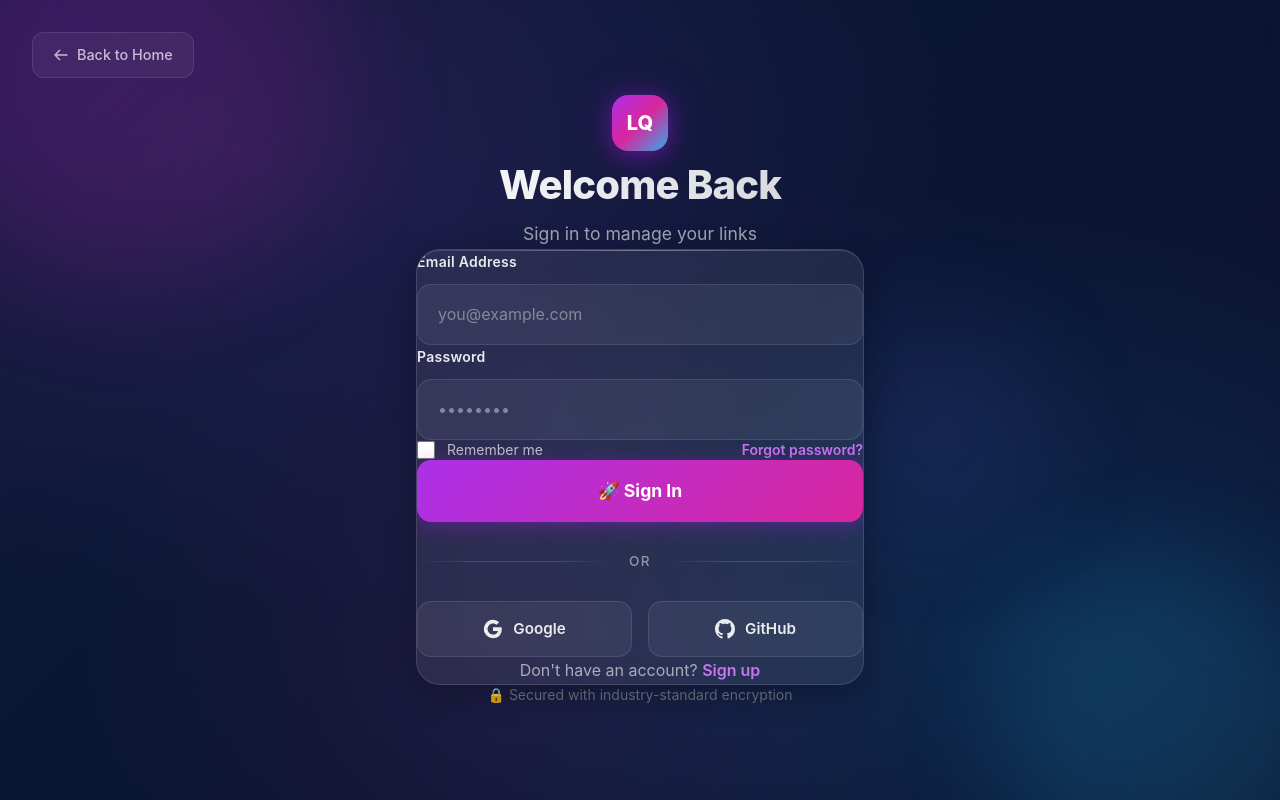
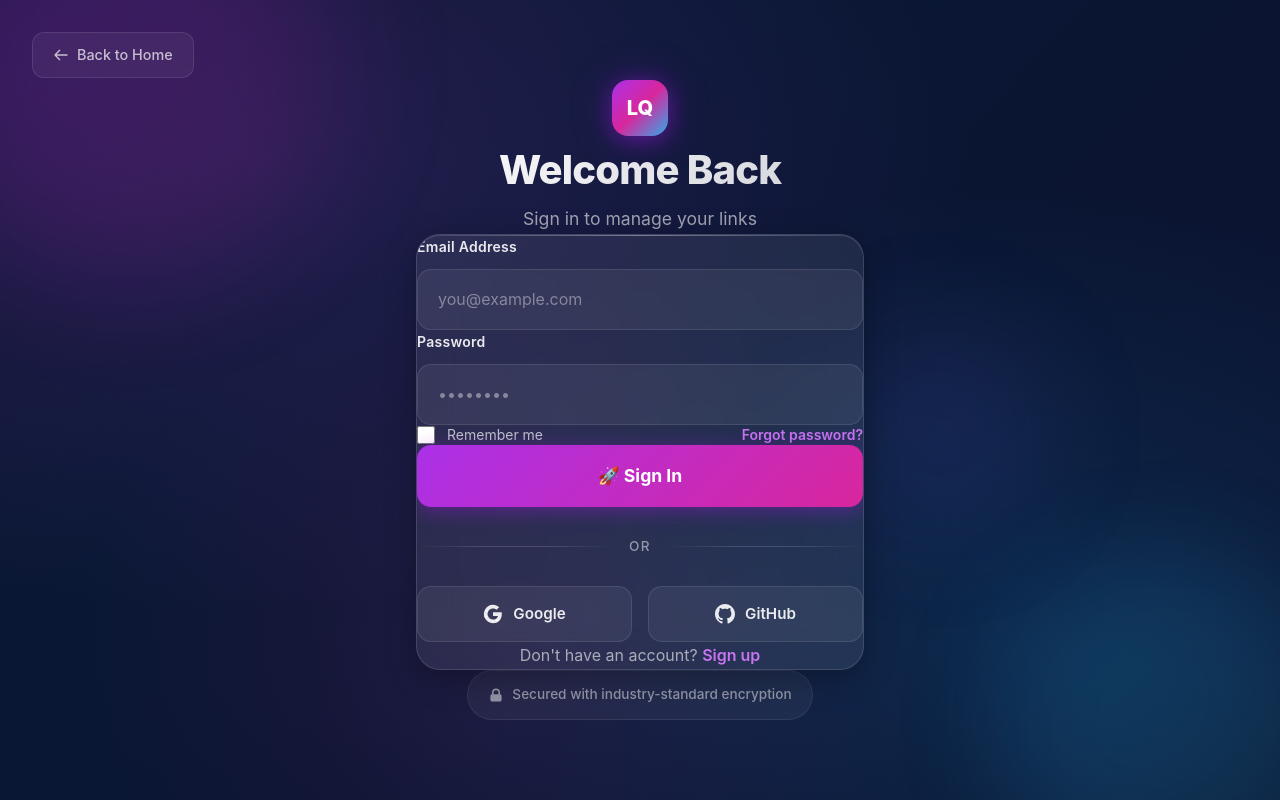
Before and after one commit to gauravk310/linkqueue, a Next.js app: page /login in a window 1280 px wide. Built offline with nearby package versions, Linux system fonts and the light colour scheme.

Commit message:
Update page.js

```diff
--- a/app/login/page.js
+++ b/app/login/page.js
@@ -273,9 +273,14 @@ export default function LoginPage() {
                     </div>
                 </div>
 
-
-                <div className="mt-8 text-center text-sm text-gray-500">
-                    <p>🔒 Secured with industry-standard encryption</p>
+                {/* Security Badge */}
+                <div className="mt-8 flex justify-center">
+                    <div className="auth-security-badge">
+                        <svg className="w-4 h-4" fill="currentColor" viewBox="0 0 20 20">
+                            <path fillRule="evenodd" d="M5 9V7a5 5 0 0110 0v2a2 2 0 012 2v5a2 2 0 01-2 2H5a2 2 0 01-2-2v-5a2 2 0 012-2zm8-2v2H7V7a3 3 0 016 0z" clipRule="evenodd" />
+                        </svg>
+                        Secured with industry-standard encryption
+                    </div>
                 </div>
             </div>
         </div>
```
